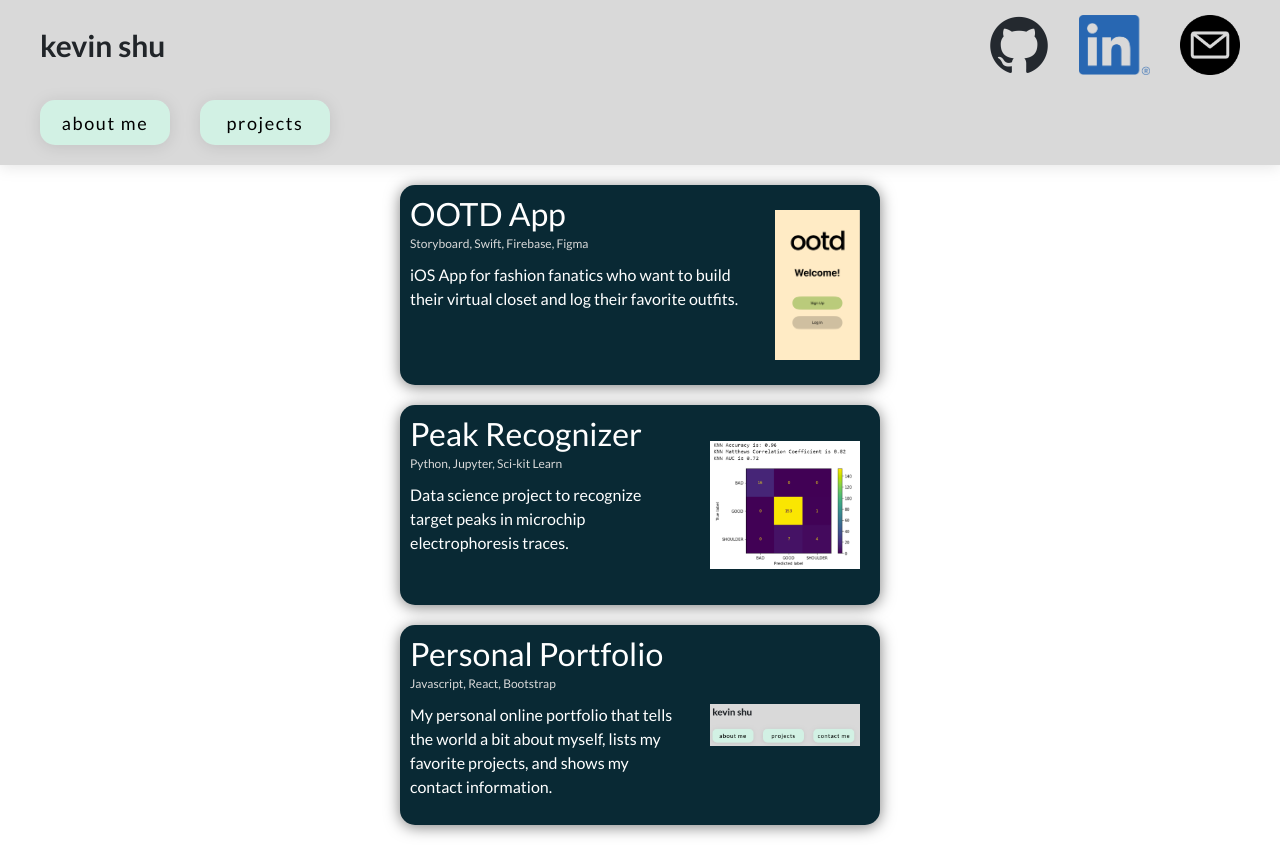
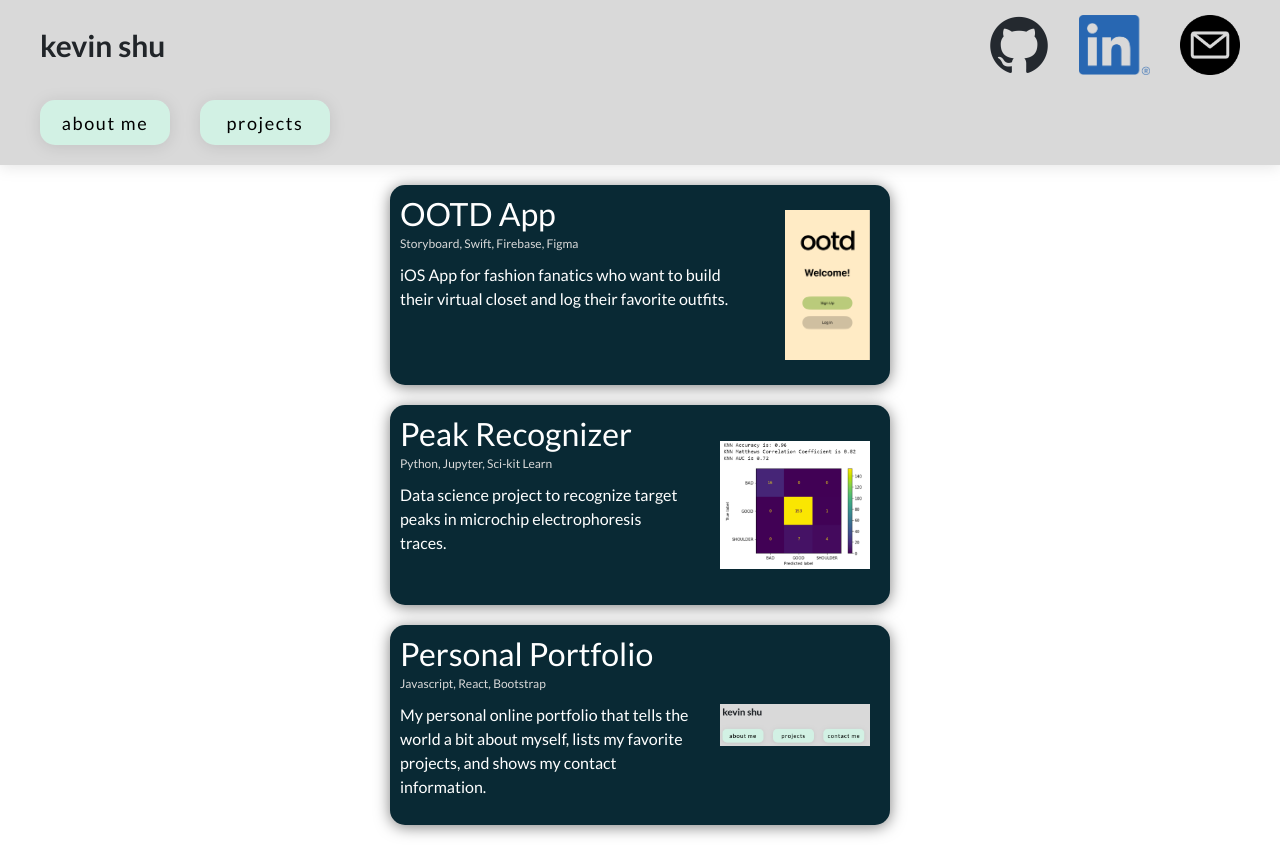
Before and after one commit to kyshu11027/portfolio, a React (Vite) app: page /projects in a window 1280 px wide. Built offline with nearby package versions, Linux system fonts and the light colour scheme; the HTML template or start-up script is replaced by a standard one.

Commit message:
adjusting projects

```diff
--- a/src/css/project.css
+++ b/src/css/project.css
@@ -3,7 +3,7 @@
     0px 2.9825618267059326px 7.456404209136963px rgba(0, 0, 0, 0.5)
   );
   border-radius: 15px;
-  width: 480px;
+  width: 500px;
   height: 200px;
   background: #092934;
   color: white;
```
